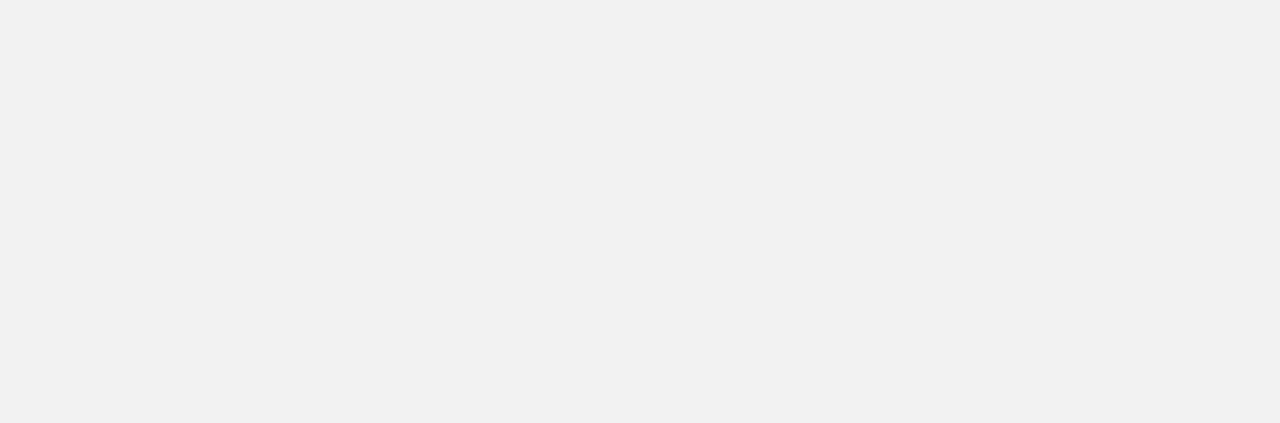
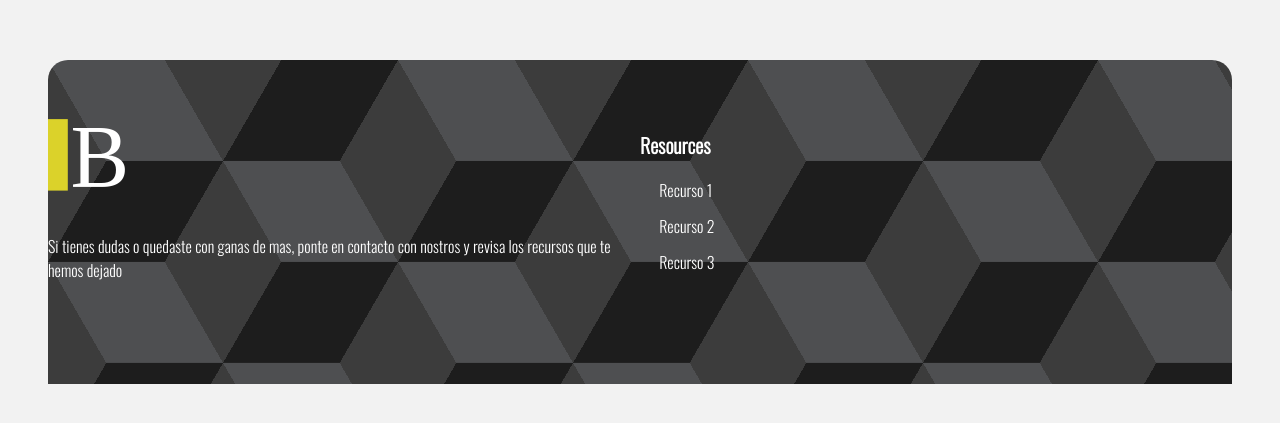
Before and after one commit to CamiloHedzz/Air_Quality_Bogota, a React (Vite) app in the folder airquality_front/: page / in a window 1280 px wide. Shown: the part 2095-2518 px from the top of the page. After the commit the page ends 2479 px from the top, so only its background shows below. Built offline with nearby package versions, Linux system fonts and the light colour scheme.

Commit message:
removing scroll

```diff
--- a/airquality_front/src/assets/styles/index_graph.css
+++ /dev/null
@@ -1,24 +0,0 @@
-.container {
-    padding-top: 20px;
-    padding-bottom: 20px;
-    display: flex;
-    font-family: 'OSWALD-LIGHT';
-    font-size: 18px;
-    font-style: light;
-  }
-
-  .graph-container {
-    flex: 1;
-    margin-right: 10px;
-    text-align: justify; /* Alinea el texto a la derecha */
-}
-
-.simpleExample_graph{
-    padding-right: 6%;
-}
-
-.regression-graph {
-    flex: 1;
-
-
-  }
--- /dev/null
+++ b/airquality_front/src/components/foutter.jsx
@@ -0,0 +1,34 @@
+import square from "../assets/figures/square.jpg"
+
+export function Footer() {
+    return(
+<footer>
+  <div class="footer-content">
+    <div class="contact-info">
+      <div class="container_img">
+        <object type="image/svg+xml" data="../../public/airQuality.svg" id="footer_img"></object>
+        <p>
+           Si tienes dudas o quedaste con ganas de mas,
+           ponte en contacto con nostros y
+           revisa los recursos que te hemos dejado
+        </p>
+      </div>
+      <div class="social-icons">
+        <a href="enlace-a-github"><i class="fab fa-github"></i></a>
+        <a href="enlace-a-gmail"><i class="fas fa-envelope"></i></a>
+        <a href="enlace-a-instagram"><i class="fab fa-instagram"></i></a>
+      </div>
+    </div>
+    <div class="resources">
+      <h3>Resources</h3>
+      <ul>
+        <li><a href="enlace-a-recurso-1">Recurso 1</a></li>
+        <li><a href="enlace-a-recurso-2">Recurso 2</a></li>
+        <li><a href="enlace-a-recurso-3">Recurso 3</a></li>
+
+      </ul>
+    </div>
+  </div>
+</footer>
+    );
+}
--- a/airquality_front/src/index.css
+++ b/airquality_front/src/index.css
@@ -1,3 +1,13 @@
+::-webkit-scrollbar {
+    width: 0px; /* Ancho del scroll */
+}
+
+::-webkit-scrollbar-thumb {
+    background-color: #888; /* Color del thumb */
+    border-radius: 0px; /* Bordes redondeados */
+}
+
+
 @font-face {
     font-family: "ELEPHNT";   /*Can be any text*/
     src: local("ELEPHNT"),
@@ -236,3 +246,106 @@ form {
   button[type="submit"]:hover {
     background-color: black;
   }
+
+
+  /*********/
+
+  footer {
+    width: 100%;
+    height: 100%;
+    padding: 50px 0;
+    color: #fff;
+    border-top-left-radius: 20px;
+    border-top-right-radius: 20px;
+
+    --s: 350px; /* control the size */
+    --c1: #1d1d1d;
+    --c2: #4e4f51;
+    --c3: #3c3c3c;
+
+    background: repeating-conic-gradient(
+          from 30deg,
+          #0000 0 120deg,
+          var(--c3) 0 180deg
+        )
+        calc(0.5 * var(--s)) calc(0.5 * var(--s) * 0.577),
+      repeating-conic-gradient(
+        from 30deg,
+        var(--c1) 0 60deg,
+        var(--c2) 0 120deg,
+        var(--c3) 0 180deg
+      );
+    background-size: var(--s) calc(var(--s) * 0.577);
+  }
+
+
+  .footer-content {
+    display: flex;
+    justify-content: space-between;
+    align-items: flex-start;
+
+  }
+
+  #footer_img{
+    width: 100px;
+  }
+
+  .contact-info {
+    flex: 1;
+  }
+
+  .contact-info img {
+    width: 10px;
+    height: 120px;
+
+    margin-right: 10px;
+  }
+
+  .contact-info p {
+    font-size: 16px;
+  }
+
+  .social-icons {
+    margin-top: 10px;
+  }
+
+  .social-icons a {
+    text-decoration: none;
+    color: #fff;
+    font-size: 24px;
+    margin-right: 10px;
+    transition: transform 0.3s ease;
+  }
+
+  .social-icons a:hover {
+    transform: translateY(-3px);
+  }
+
+  .resources {
+    flex: 1;
+  }
+
+  .resources h3 {
+    margin-bottom: 15px;
+    font-size: 20px;
+  }
+
+  .resources ul {
+    list-style-type: none;
+    padding: 0;
+  }
+
+  .resources li {
+    margin-bottom: 10px;
+  }
+
+  .resources a {
+    text-decoration: none;
+    color: #fff;
+    font-size: 16px;
+    transition: color 0.3s ease;
+  }
+
+  .resources a:hover {
+    color: #f4c20d;
+  }
--- a/airquality_front/src/pages/index.jsx
+++ b/airquality_front/src/pages/index.jsx
@@ -1,17 +1,20 @@
 import { useEffect , useState } from 'react';
 import {getDash} from '../api/dash_get'
-import '../assets/styles/index_graph.css'
+import {Footer} from "../components/foutter"
 
 export function Index() {
   //const iframeSrc = "http://127.0.0.1:8000/django_plotly_dash/app/SimpleExample/"
   const iframeSrc = "http://127.0.0.1:8000/dashv1/"
   return(
+    <div>
       <iframe
         width="100%"
-        height="2600px"
+        height="2000px"
         src={iframeSrc}
         frameBorder="0"
         style={{backgroundColor: "#F2F2F2"}}
       />
-    );
+      <Footer />
+    </div>
+  );
 }
```
Also changed, not shown: 2 other files (tests, documents, lock files or other folders).
